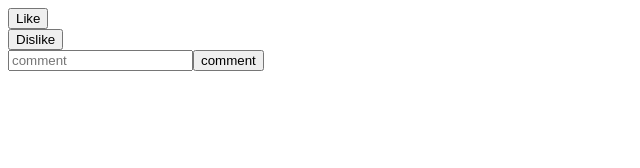
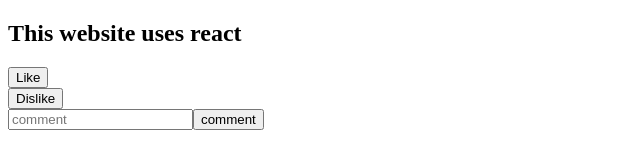
Before and after one commit to Ogravno/React, a plain HTML site: page index.html in a window 1280 px wide. Shown: the whole page, without its empty margins (0-640 px from the left). Drawn offline with nearby package versions, Linux system fonts and the light colour scheme.

Commit message:
added a headline

```diff
--- a/index.html
+++ b/index.html
@@ -8,6 +8,7 @@
     <title>Document</title>
 </head>
 <body>
+    <h2>This website uses react</h2>
     <div id="like_button_container"></div>
     <div id="dislike_button_container"></div>
     <div id="comment_input_container"></div>
```
